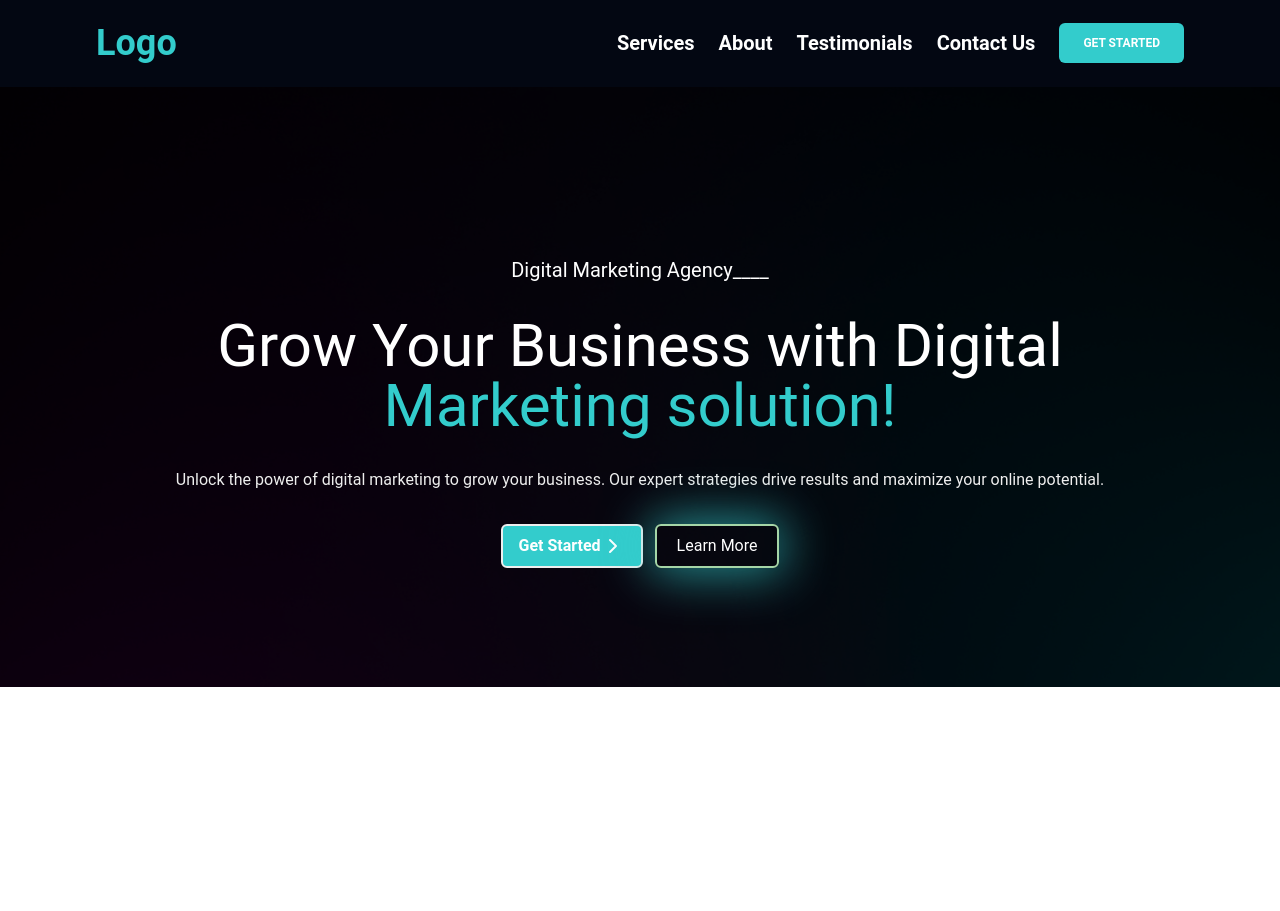
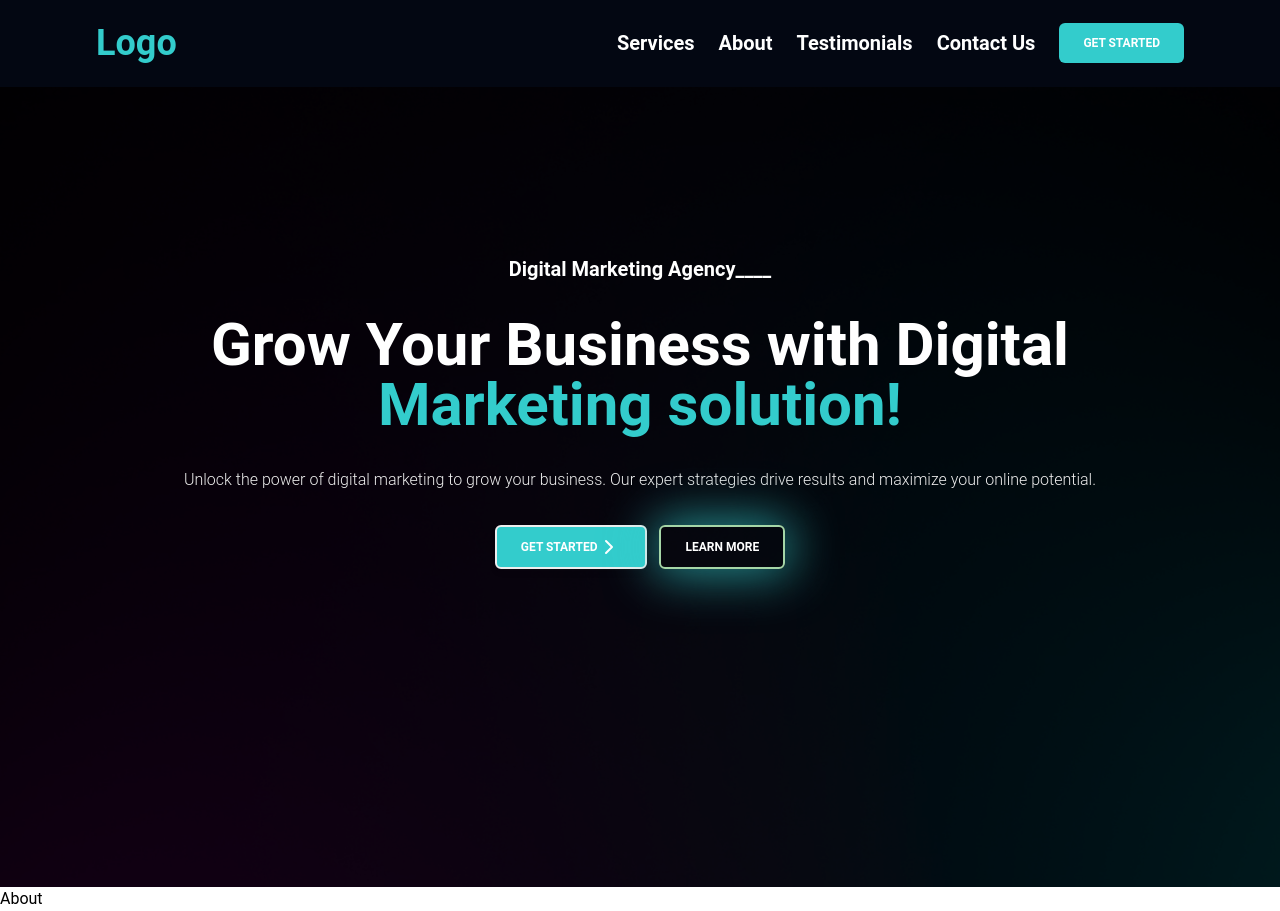
Before and after one commit to zaferonalan/BusinessAgency-WebSite, a React (Vite) app: page / in a window 1280 px wide. Before the commit the page ends 800 px from the top, so only its background shows below. Built offline with nearby package versions, Linux system fonts and the light colour scheme.

Commit message:
Hero-Edit

```diff
--- a/src/App.jsx
+++ b/src/App.jsx
@@ -1,3 +1,4 @@
+import About from "./components/About"
 import Hero from "./components/Hero"
 import NavigationBar from "./components/NavigationBar"
 
@@ -6,6 +7,7 @@ const App = () => {
     <div>
       <NavigationBar/>
       <Hero/>
+      <About/>
     </div>
   )
 }
--- /dev/null
+++ b/src/components/About.jsx
@@ -0,0 +1,8 @@
+
+const About = () => {
+  return (
+    <div>About</div>
+  )
+}
+
+export default About
--- a/src/components/Hero.jsx
+++ b/src/components/Hero.jsx
@@ -7,7 +7,7 @@ import { motion } from "framer-motion";
 
 const Hero = () => {
   return (
-    <div className=" h-[600px] bg-cover bg-center relative z-10">
+    <div className=" h-[800px] bg-cover bg-center relative z-10">
       <img
       src={bg}
       alt="Background"
@@ -17,47 +17,59 @@ const Hero = () => {
         <div className='relative max-w-7xl mx-auto'>
           <div className="flex lg:h-[650px] justify-center items-center lg:pt-0 pt-20">
             <div className="flex flex-col space-y-8 justify-center items-center text-center px-5 md:px-0">
-              <motion.Typography
+              <motion.div
+                  initial={{opacity:0, x:-100}}
+                  whileInView={{opacity:1, x:0}}
+                  transition={{duration:1, delay:0.5}}>
+                  <Typography
+                    variant="h3"
+                    className="lg:text-xl text-white">
+                      Digital Marketing Agency____
+                  </Typography>
+              </motion.div>
+              <motion.div
+                initial={{opacity:0, x:-100}}
+                whileInView={{opacity:1, x:0}}
+                transition={{duration:1, delay:0.9}}
+              >
+                <Typography variant="h1"  className="lg:text-6xl text-white">
+                    Grow Your Business with Digital <br /> <span className="text-[#33CCCC]">Marketing solution!</span>
+                </Typography>
+              </motion.div>
+              <motion.div
                 initial={{opacity:0, x:-100}}
                 whileInView={{opacity:1, x:0}}
                 transition={{duration:1, delay:0.5}}
-                variant="h3"
-                className="lg:text-xl text-white">
-                  Digital Marketing Agency____
-              </motion.Typography>
-              <motion.Typography
-                initial={{opacity:0, x:-100}}
-                whileInView={{opacity:1, x:0}}
-                transition={{duration:1, delay:0.9}}
-                variant="h1"
-                className="lg:text-6xl text-white">
-                  Grow Your Business with Digital <br /> <span className="text-[#33CCCC]">Marketing solution!</span>
-                </motion.Typography>
-              <motion.Typography
-                initial={{opacity:0, x:-100}}
-                whileInView={{opacity:1, x:0}}
-                transition={{duration:1, delay:0.5}}
+              >
+                <Typography
                   variant="paragraph"
                   className="text-gray-200">
                     Unlock the power of digital marketing to grow your business. Our expert strategies drive results and maximize your online potential.
-                </motion.Typography>
+                  </Typography>
+              </motion.div>
               <div className="flex gap-3 items-center">
-                <motion.Button
+                <motion.div
                   initial={{opacity:0, x:-100}}
                   whileInView={{opacity:1, x:0}}
                   transition={{duration:1, delay:1.5}}
+                >
+                  <Button
                     variant="filled"
-                  className="bg-[#33CCCC] text-white rounded-md px-4 py-2 border-2 font-semibold flex items-center">
+                    className="bg-[#33CCCC] text-white rounded-md  py-2 border-2 font-semibold flex items-center">
                       Get Started <ChevronRight />
-                </motion.Button>
-                <motion.Button
+                  </Button>
+                </motion.div>
+                <motion.div
                   initial={{opacity:0, x:-100}}
                   whileInView={{opacity:1, x:0}}
                   transition={{duration:1, delay:1.2}}
+                >
+                  <Button
                     variant="outlined"
-                  className="rounded-md px-5 py-2 bg-transparent text-white border-2 border-green-200 shadow-[0_0_50px_5px_rgba(51,_204,_204,_0.7)]">
+                    className="rounded-md   bg-transparent text-white border-2 border-green-200 shadow-[0_0_50px_5px_rgba(51,_204,_204,_0.7)]">
                       Learn More
-                </motion.Button>
+                  </Button>
+                </motion.div>
               </div>
             </div>
           </div>
```
Lines whose indentation alone changed are shown as unchanged.
